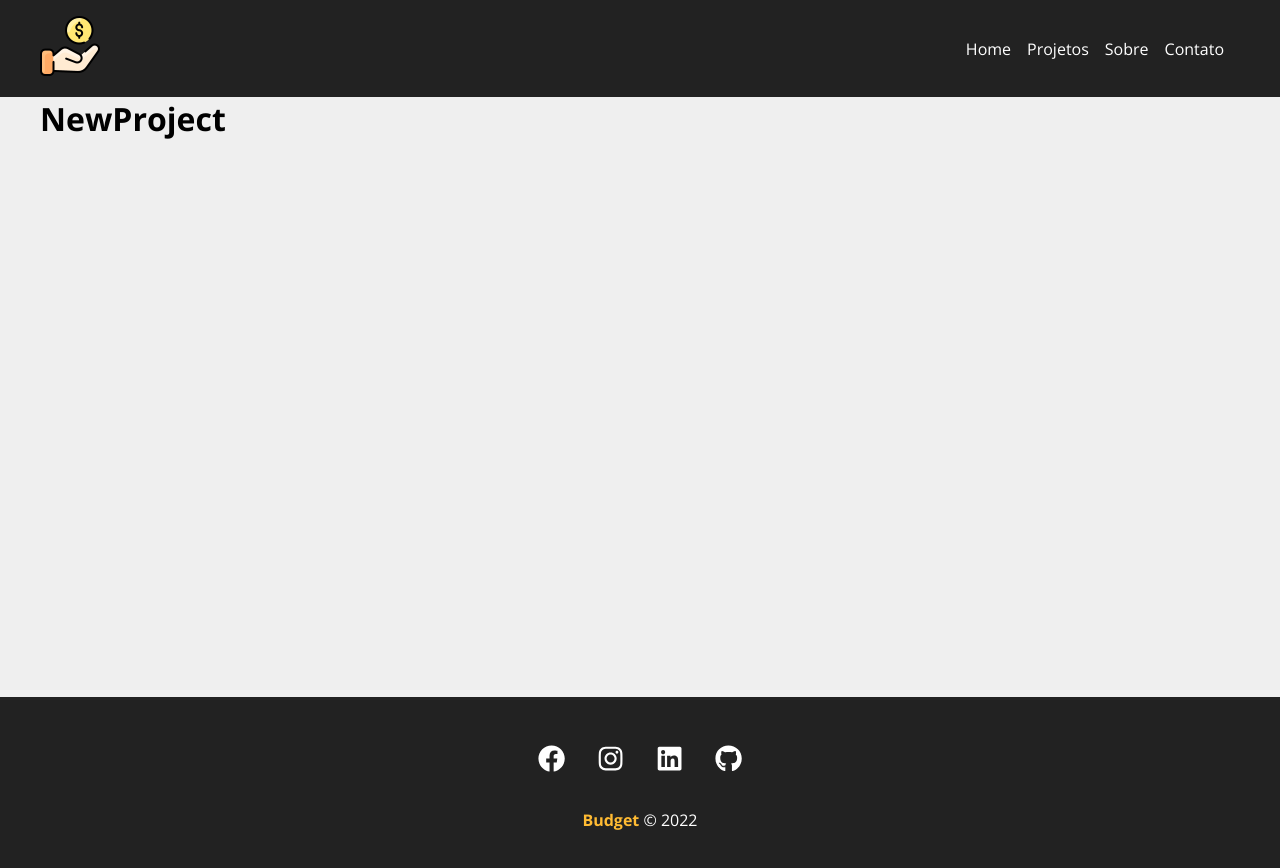
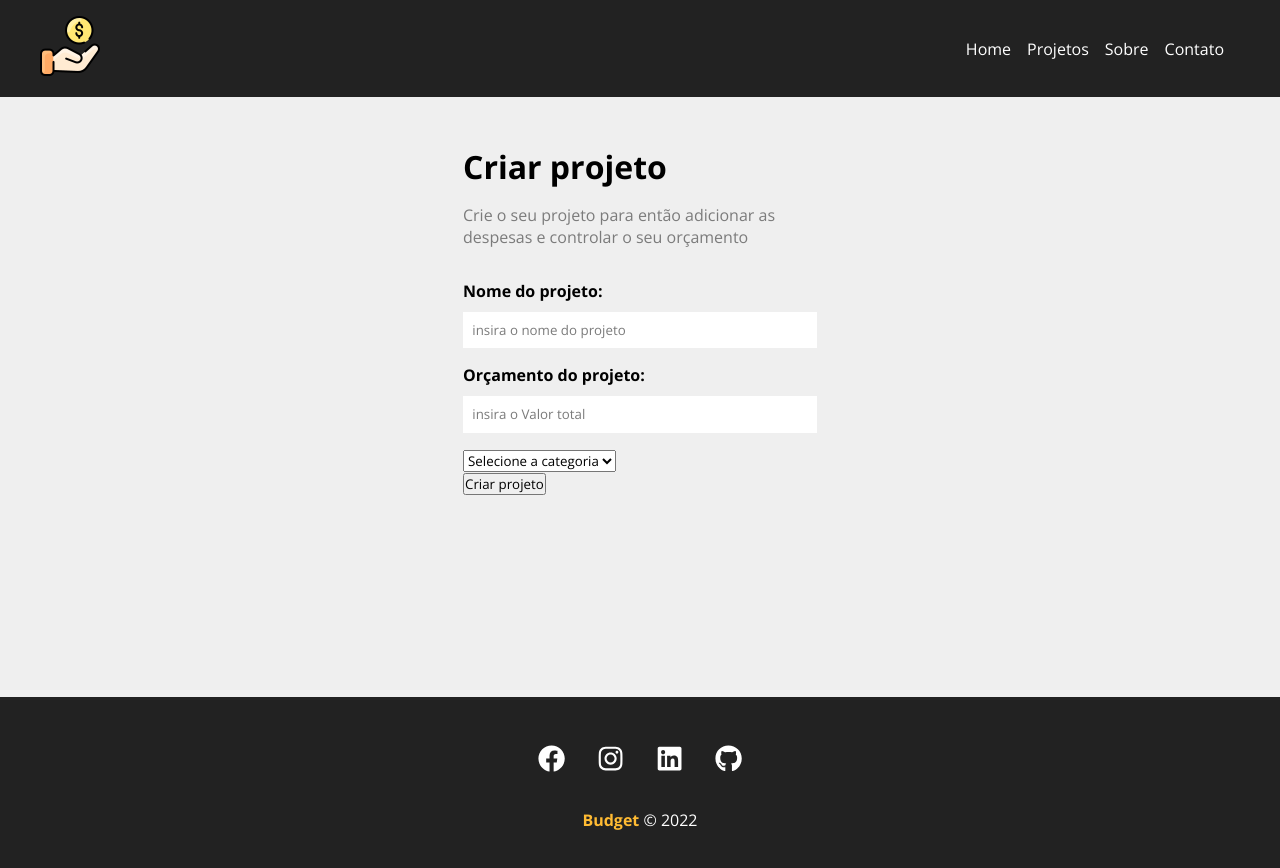
Before and after one commit to AlamoVinicius/budget, a React (Create React App) app: page /newproject in a window 1280 px wide. Shown: the top 868 px of the page. Built offline with nearby package versions, Linux system fonts and the light colour scheme.

Commit message:
Implementação do formulário e inputs

```diff
--- /dev/null
+++ b/src/components/form/Input.js
@@ -0,0 +1,19 @@
+import styles from "./Input.module.css";
+
+function Input({ type, text, name, placeholder, handleOnChange, value }) {
+  return (
+    <div className={styles.form_control}>
+      <label htmlFor={name}>{text}:</label>
+      <input
+        type={type}
+        name={name}
+        id={name}
+        placeholder={placeholder}
+        onChange={handleOnChange}
+        value={value}
+      />
+    </div>
+  );
+}
+
+export default Input;
--- /dev/null
+++ b/src/components/form/Input.module.css
@@ -0,0 +1,20 @@
+.form_control {
+    display: flex;
+    flex-direction: column;
+    margin-bottom: 1em;
+}
+
+.form_control label {
+    margin-bottom: .6em;
+    font-weight: bold;
+}
+
+.form_control input {
+    padding: .7em;
+    border-radius: 0;
+    border: none;
+}
+
+.form_control input::placeholder {
+    color: #7b7b7b;
+}
--- a/src/components/layout/Container.module.css
+++ b/src/components/layout/Container.module.css
@@ -1,5 +1,6 @@
 .container {
-    width: 1200px;
+    width: 100%;
+    max-width: 1200px;
     display: flex;
     justify-content: space-between;
     margin: 0 auto;
--- a/src/components/pages/NewProject.js
+++ b/src/components/pages/NewProject.js
@@ -1,5 +1,14 @@
+import ProjectForm from "../projects/ProjectForm"
+import styles from "./NewProject.module.css"
+
 function NewProject() {
-    return <h1>NewProject</h1>
+    return (
+        <div className={styles.newproject_container}>
+            <h1>Criar projeto</h1>
+            <p>Crie o seu projeto para então adicionar as despesas e controlar o seu orçamento</p>
+            <ProjectForm />
+        </div>
+    )
 }
 
 export default NewProject
--- /dev/null
+++ b/src/components/pages/NewProject.module.css
@@ -0,0 +1,17 @@
+.newproject_container {
+    width: 450px;
+    margin: 0 auto;
+    padding: 3em;
+
+
+}
+
+.newproject_container h1 {
+    margin-bottom: .5em;
+
+}
+
+.newproject_container p {
+    color: #7b7b7b;
+
+}
--- /dev/null
+++ b/src/components/projects/ProjectForm.js
@@ -0,0 +1,33 @@
+import Input from "../form/Input";
+import styles from "./ProjectForm.module.css";
+
+function ProjectForm() {
+  return (
+    <form className={styles.form}>
+      <Input
+        type="text"
+        text="Nome do projeto"
+        name="name"
+        placeholder="insira o nome do projeto"
+      />
+      <Input
+        type="number"
+        text="Orçamento do projeto"
+        name="budget"
+        placeholder="insira o Valor total"
+      />
+      <div>
+        <select name="category_id" id="category_id">
+          <option disabled selected>
+            Selecione a categoria
+          </option>
+        </select>
+      </div>
+      <div>
+        <input type="submit" value="Criar projeto" />
+      </div>
+    </form>
+  );
+}
+
+export default ProjectForm;
--- /dev/null
+++ b/src/components/projects/ProjectForm.module.css
@@ -0,0 +1,5 @@
+form {
+    width: 100%;
+    margin: 2em 0;
+
+}
```
Also changed, not shown: src/components/form/Select.js (added), src/components/form/Select.module.css (added).
